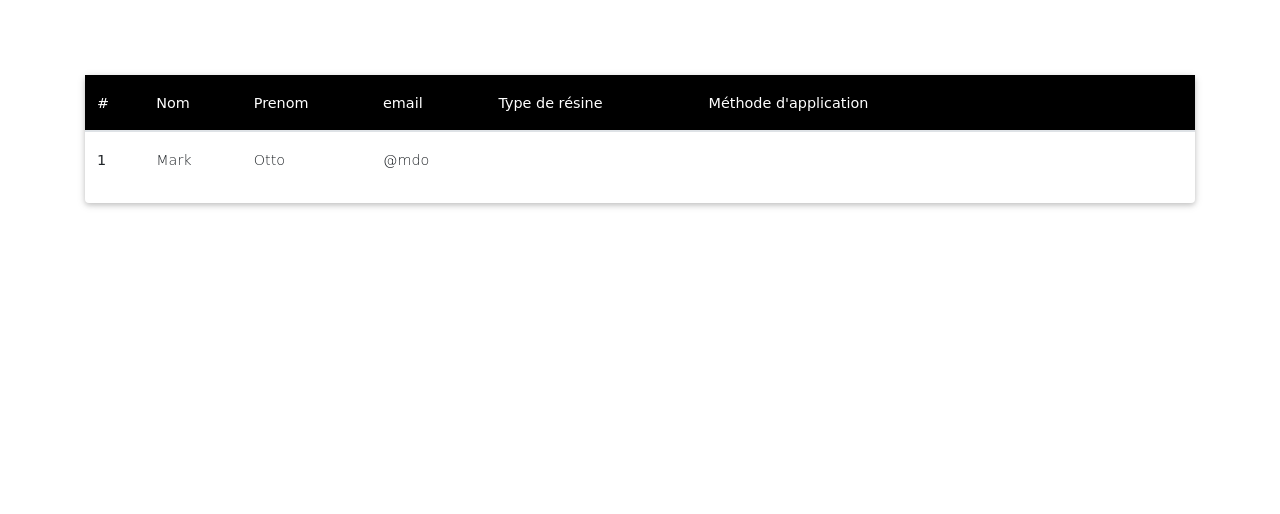
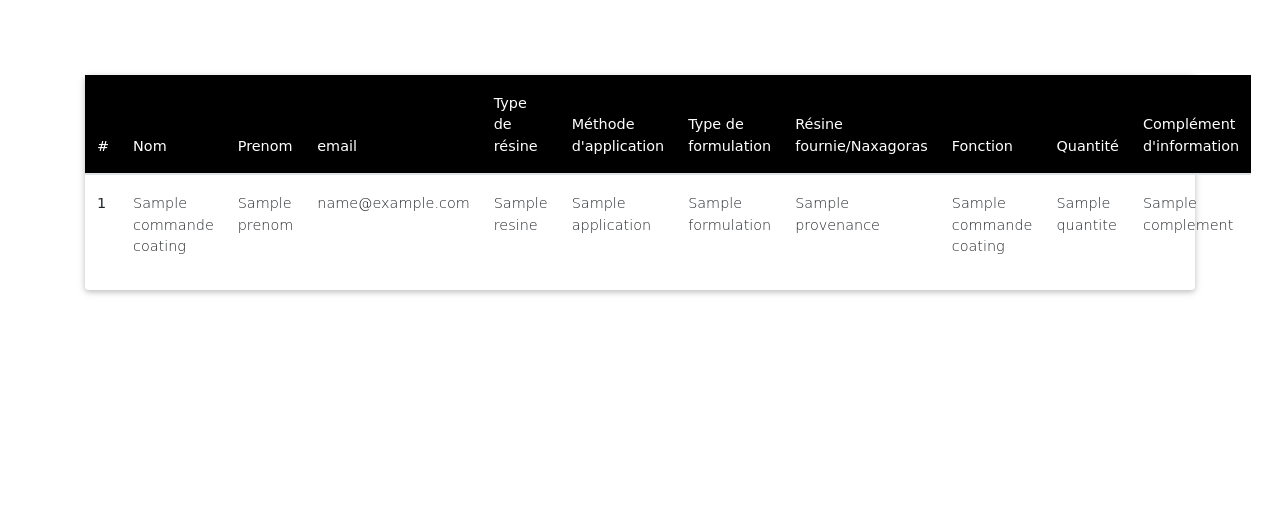
Before and after one commit to naxagoraswf3/soutenance, a Symfony app: template Site/templates/front/CoatingConfirm.html.twig in a window 1280 px wide. Shown: the part 101-615 px from the top of the page. Run offline with Twig, Linux system fonts and the light colour scheme; the template is opened without the code that fills it: most values are stand-ins (such as "Sample title", 1, 10 or a date in 2020); some libraries are stand-ins or nearby versions; some web fonts are replaced.

Commit message:
Tableaux

```diff
--- a/Site/templates/front/CoatingConfirm.html.twig
+++ b/Site/templates/front/CoatingConfirm.html.twig
@@ -20,19 +20,27 @@
                                 <th scope="col">email</th>
                                 <th scope="col">Type de résine</th>
                                 <th scope="col">Méthode d'application</th>
-                                <th scope="col"></th>
-                                <th scope="col"></th>
-                                <th scope="col"></th>
-                                <th scope="col"></th>
-                                <th scope="col"></th>
+                                <th scope="col">Type de formulation</th>
+                                <th scope="col">Résine fournie/Naxagoras</th>
+                                <th scope="col">Fonction</th>
+                                <th scope="col">Quantité</th>
+                                <th scope="col">Complément d'information</th>
                             </tr>
                             </thead>
                             <tbody>
                             <tr>
                                 <th scope="row">1</th>
-                                <td>Mark</td>
-                                <td>Otto</td>
-                                <td>@mdo</td>
+                                <td>{{ commande_coating.nom }}</td>
+                                <td>{{ commande_coating.prenom }}</td>
+                                <td>{{ commande_coating.mail }}</td>
+                                <td>{{ commande_coating.resine }}</td>
+                                <td>{{ commande_coating.application }}</td>
+                                <td>{{ commande_coating.formulation }}</td>
+                                <td>{{ commande_coating.provenance }}</td>
+                                <td>{{ commande_coating.nom }}</td>
+                                <td>{{ commande_coating.quantite }}</td>
+                                <td>{{ commande_coating.complement }}</td>
+
                             </tr>
                             </tbody>
                         </table>
```
Also changed, not shown: Site/templates/front/TpConfirm.html.twig (+10 -8 lines).
